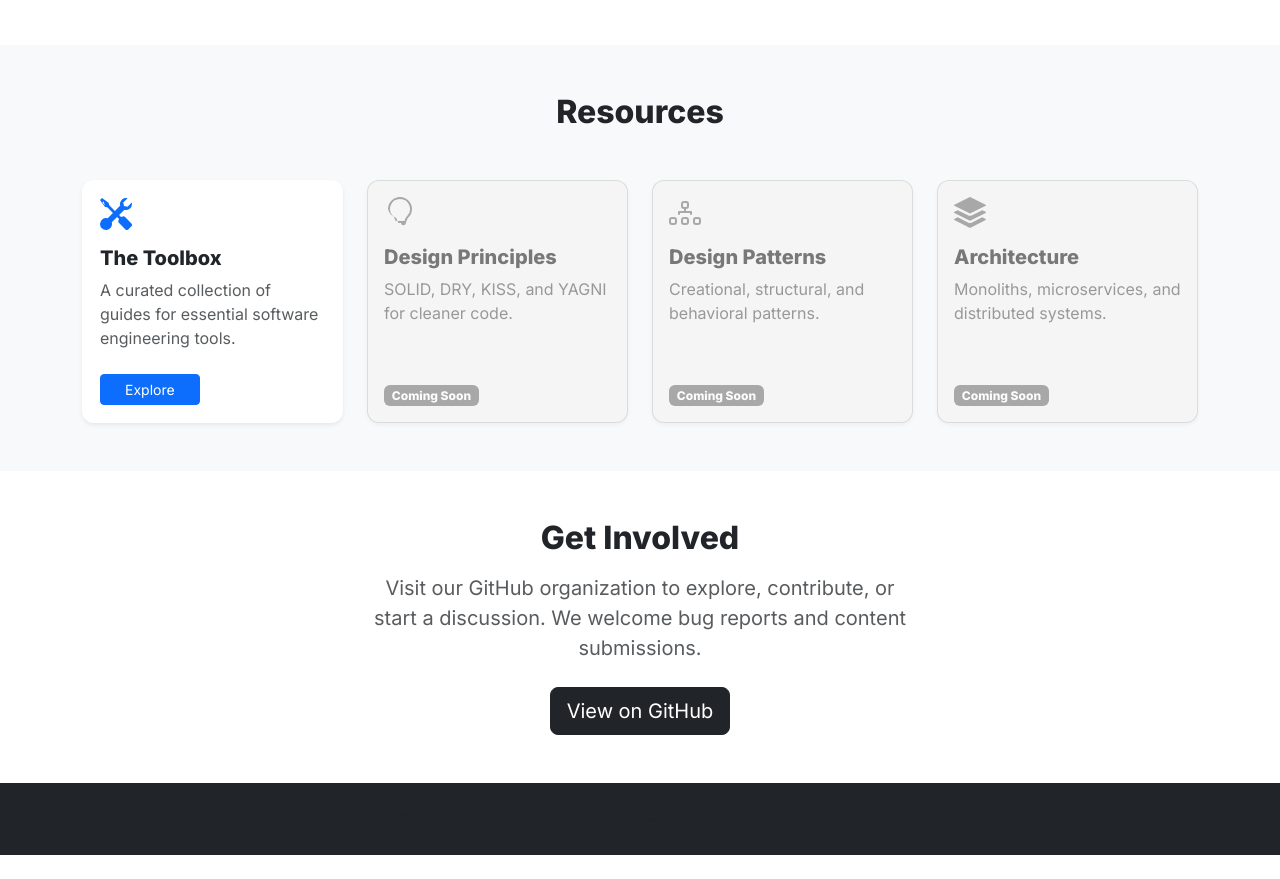
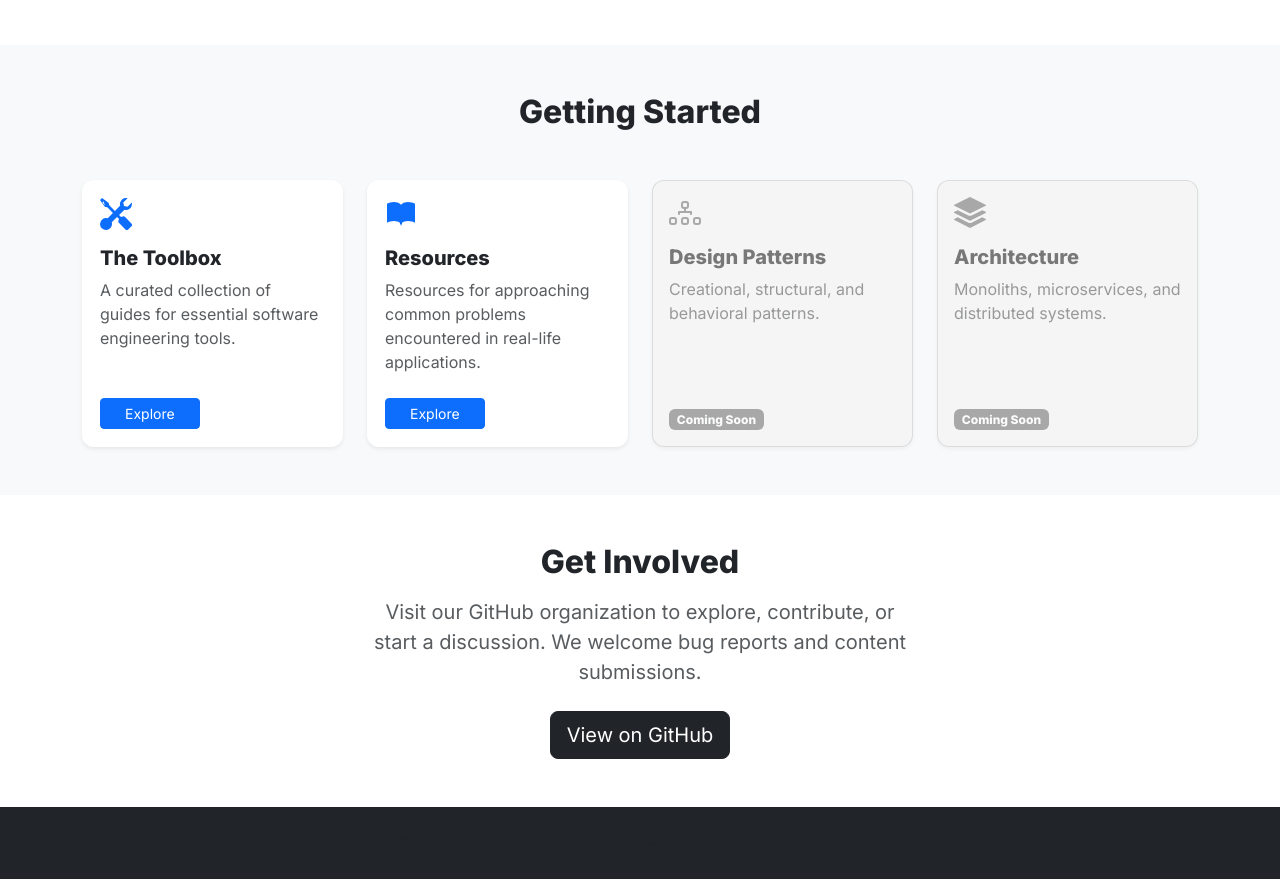
Before and after one commit to sds-edu/sds-edu.github.io, a website: page index.html in a window 1280 px wide. Shown: the part 907-1786 px from the top of the page. Before the commit the page ends 1762 px from the top, so only its background shows below. Drawn offline with Linux system fonts and the light colour scheme.

Commit message:
feat: link resources page in index

```diff
--- a/index.html
+++ b/index.html
@@ -68,10 +68,10 @@
     </div>
   </section>
 
-  <!-- Resources -->
+  <!-- Getting Started -->
   <section id="resources" class="py-5 bg-light">
     <div class="container">
-      <h2 class="fw-bold text-center mb-5">Resources</h2>
+      <h2 class="fw-bold text-center mb-5">Getting Started</h2>
       <div class="row g-4 justify-content-center">
 
         <!-- Toolbox (Available) -->
@@ -94,22 +94,23 @@
           </div>
         </div>
 
-        <!-- Design Principles (Unavailable) -->
+        <!-- Resources -->
         <div class="col-md-6 col-lg-3">
-          <div class="card h-100 shadow-sm resource-card-unavailable">
+          <div class="card h-100 shadow-sm resource-card-available">
             <div class="card-body">
               <div class="mb-3">
-                <svg xmlns="http://www.w3.org/2000/svg" width="32" height="32" fill="currentColor" class="bi bi-lightbulb text-secondary" viewBox="0 0 16 16">
-                  <path d="M2 6a6 6 0 1 1 10.174 4.31c-.203.196-.359.4-.453.619l-.762 1.769A.5.5 0 0 1 8.5 13h-1a.5.5 0 0 1-.46-.3l-.761-1.77a1.964 1.964 0 0 0-.453-.618A5.984 5.984 0 0 1 2 6zm6-5a5 5 0 0 0-3.479 8.592c.263.254.514.564.676.941L5.83 12h4.342l.632-1.467c.162-.377.413-.687.676-.941A5 5 0 0 0 8 1z"/>
+                <svg xmlns="http://www.w3.org/2000/svg" width="32" height="32" fill="currentColor" class="bi bi-book text-primary" viewBox="0 0 16 16">
+                  <path d="M1 2.828c.885-.37 2.154-.769 3.5-.769 1.306 0 2.279.419 2.907.851C8.017 3.33 8.5 3.994 8.5 4.75v9.5c0-.756-.483-1.42-1.093-1.84-.628-.432-1.601-.851-2.907-.851-1.346 0-2.615.399-3.5.769V2.828z"/>
+                  <path d="M15 2.828c-.885-.37-2.154-.769-3.5-.769-1.306 0-2.279.419-2.907.851C7.983 3.33 7.5 3.994 7.5 4.75v9.5c0-.756.483-1.42 1.093-1.84.628-.432 1.601-.851 2.907-.851 1.346 0 2.615.399 3.5.769V2.828z"/>
                 </svg>
               </div>
-              <h5 class="card-title fw-bold">Design Principles</h5>
+              <h5 class="card-title fw-bold">Resources</h5>
               <p class="card-text text-muted">
-                SOLID, DRY, KISS, and YAGNI for cleaner code.
+                Resources for approaching common problems encountered in real-life applications.
               </p>
             </div>
             <div class="card-footer bg-transparent border-0 pb-3">
-              <span class="badge bg-secondary">Coming Soon</span>
+              <a href="resources.html" class="btn btn-primary btn-sm px-4 stretched-link">Explore</a>
             </div>
           </div>
         </div>
```
